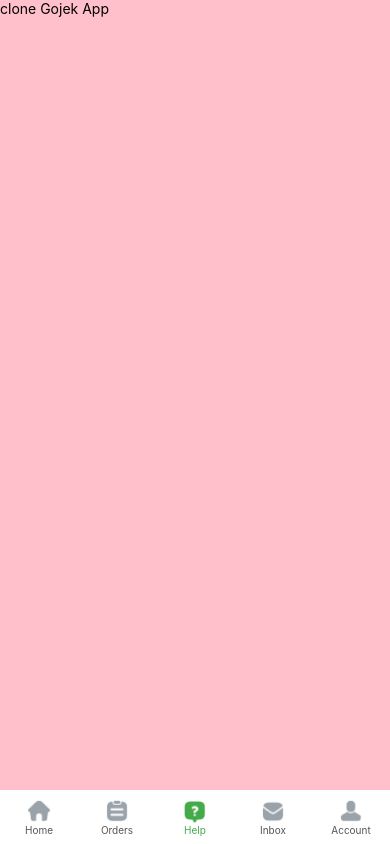
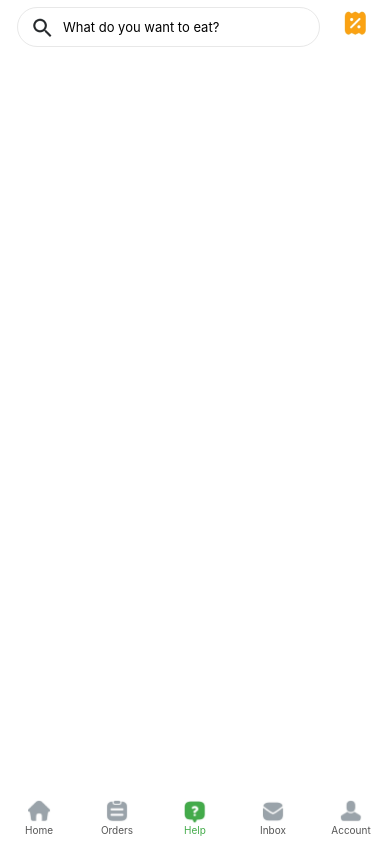
Before and after one commit to elizabethwidiasri/GojekCloneApp, a React Native app in the folder gojek/: screen / in a window 390 px wide. Built offline with nearby package versions, Linux system fonts and the light colour scheme.

Commit message:
search and promo bar

```diff
--- a/gojek/App.js
+++ b/gojek/App.js
@@ -1,11 +1,19 @@
 import React from 'react';
-import { StatusBar, StyleSheet, Text, View, Image } from 'react-native';
+import { StatusBar, StyleSheet, Text, View, Image, TextInput } from 'react-native';
 
 export default function App() {
   return (
     <View style={{flex: 1, marginTop: StatusBar.currentHeight }}>
-      <View style={{flex: 1, backgroundColor: 'pink'}}>
-        <Text>clone Gojek App</Text>
+      <View style={{flex: 1, backgroundColor: 'white'}}>
+        <View style={{marginHorizontal: 17, flexDirection: 'row'}}>
+          <View style={{position: 'relative', flex: 1}}>
+            <TextInput placeholder="What do you want to eat?" style={{marginTop: 7, borderWidth: 1, borderColor: '#E8E8E8', borderRadius: 25, height: 40, fontSize: 13, paddingLeft: 45, paddingRight: 20, backgroundColor: 'white', marginRight: 18}} />
+            <Image source={require('./assets/icon/search.png')} style={{position: 'absolute', top: 15, left: 12}} />
+          </View>
+          <View style={{width: 35, alignItems: 'center', justifyContent: 'center'}}>
+            <Image source={require('./assets/icon/promo.png')} />
+          </View>
+        </View>
       </View>
       <View style={{height: 54, flexDirection: 'row', backgroundColor: 'white'}}>
         <View style={{flex: 1, alignItems: 'center', justifyContent: 'center'}}>
```
